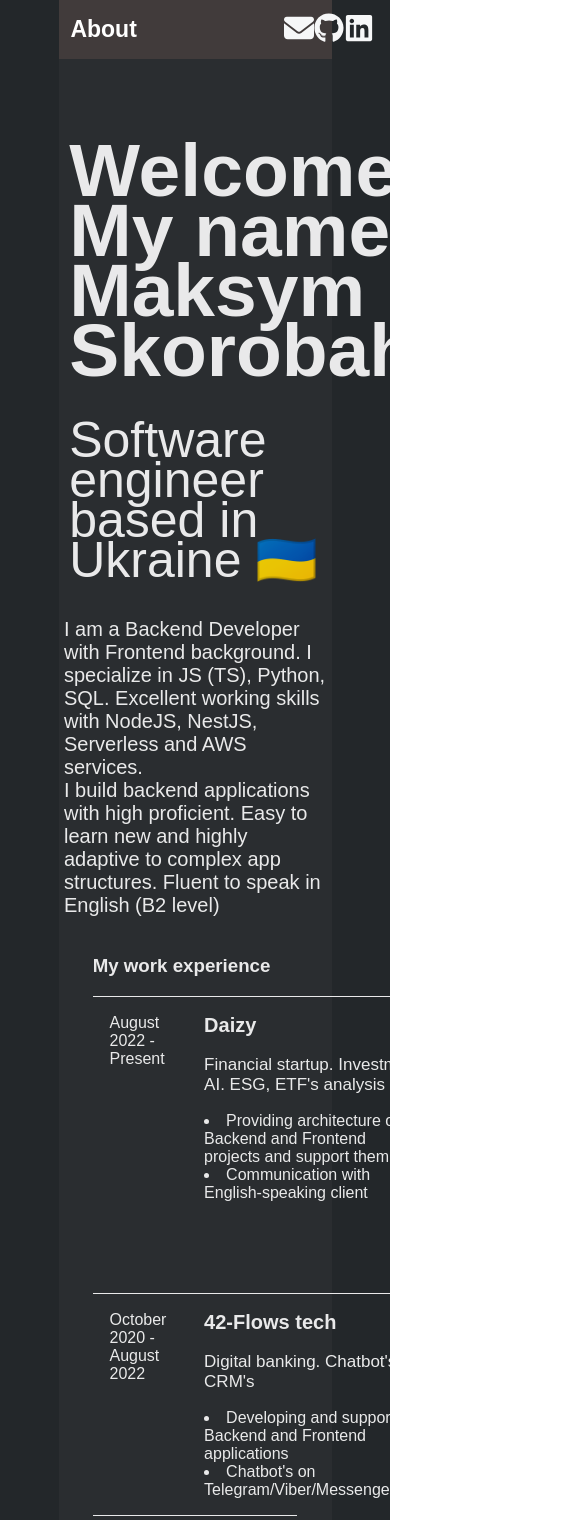
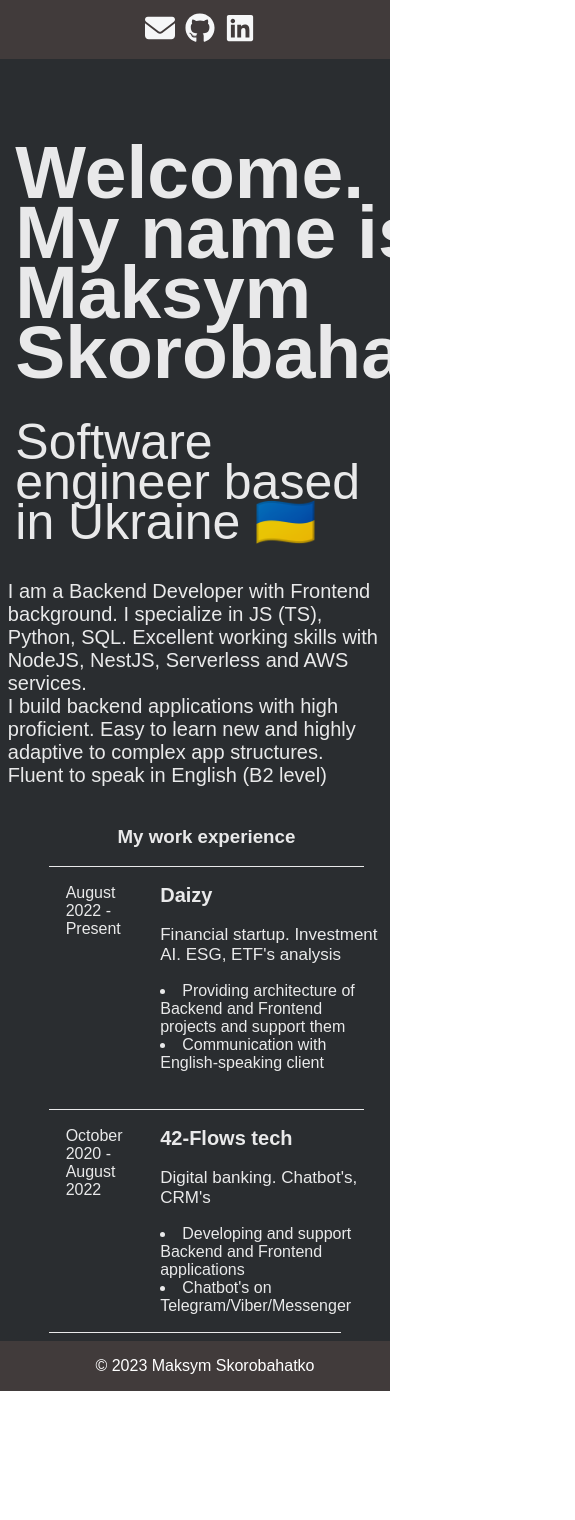
Before and after one commit to skorobahatko/portfolio, a React (Create React App) app: page / in a window 390 px wide. Shown: the top 1520 px of the page, 575 px wide, since content can reach past the window. After the commit the page ends 1391 px from the top, so only its background shows below. Built offline with nearby package versions, Linux system fonts and the light colour scheme; a web font is replaced by a local one.

Commit message:
refactored styles for be responsive

```diff
--- a/src/components/body/styles.scss
+++ b/src/components/body/styles.scss
@@ -1,3 +1,5 @@
+@import '../../index.scss';
+
 .main-container {
   width: 100%;
   display: flex;
@@ -10,7 +12,19 @@
 
 .center-container {
   background-color: #2b2e31;
-  width: 70%;
   min-height: 87vh;
   opacity: 0.9;
+
+  @include for-phone-only {
+    width: 100%;
+  }
+  @include for-tablet-landscape-up {
+    width: 100%;
+  }
+  @include for-tablet-portrait-up {
+    width: 100%;
+  }
+  @include for-desktop-up {
+    width: 70%;
+  }
 }
--- a/src/components/footer/styles.scss
+++ b/src/components/footer/styles.scss
@@ -1,5 +1,6 @@
+@import '../../index.scss';
+
 .footer-container {
-  width: 70%;
   height: 6vh;
   display: flex;
   justify-content: flex-start;
@@ -14,4 +15,18 @@
     font-size: 16;
     color: white;
   }
+
+  @include for-phone-only {
+    width: 100%;
+    justify-content: center;
+  }
+  @include for-tablet-landscape-up {
+    width: 100%;
+  }
+  @include for-tablet-portrait-up {
+    width: 100%;
+  }
+  @include for-desktop-up {
+    width: 70%;
+  }
 }
--- a/src/components/header/styles.scss
+++ b/src/components/header/styles.scss
@@ -1,12 +1,12 @@
+@import '../../index.scss';
+
 .header-container {
   display: flex;
-  width: 70%;
   height: 7vh;
   align-items: center;
   justify-content: space-between;
 
   background-color: #413b3b;
-
   .left-header-container {
     display: flex;
     margin-left: 4%;
@@ -36,12 +36,19 @@
         text-decoration: none;
       }
     }
+    @include for-phone-only {
+      display: none;
+    }
   }
   .right-header-container {
     display: flex;
     margin-right: 20px;
-    width: 10%;
     justify-content: space-between;
+
+    span:nth-child(n) {
+      margin-left: 10px;
+    }
+
     span {
       :hover {
         fill: rgb(108, 106, 106);
@@ -52,5 +59,25 @@
         height: 30px;
       }
     }
+    @include for-phone-only {
+      margin-right: 0;
+      span:nth-child(n) {
+        margin-left: 10px;
+      }
+    }
+  }
+
+  @include for-phone-only {
+    width: 100%;
+    justify-content: center;
+  }
+  @include for-tablet-landscape-up {
+    width: 100%;
+  }
+  @include for-tablet-portrait-up {
+    width: 100%;
+  }
+  @include for-desktop-up {
+    width: 70%;
   }
 }
--- a/src/index.scss
+++ b/src/index.scss
@@ -14,3 +14,19 @@ body {
 code {
   font-family: 'Agdasima', sans-serif;
 }
+
+@mixin for-phone-only {
+  @media (max-width: 599px) { @content; }
+}
+@mixin for-tablet-portrait-up {
+  @media (min-width: 600px) { @content; }
+}
+@mixin for-tablet-landscape-up {
+  @media (min-width: 900px) { @content; }
+}
+@mixin for-desktop-up {
+  @media (min-width: 1200px) { @content; }
+}
+@mixin for-big-desktop-up {
+  @media (min-width: 1800px) { @content; }
+}
--- a/src/pages/about/styles.scss
+++ b/src/pages/about/styles.scss
@@ -10,7 +10,6 @@
     width: 96%;
     display: flex;
     flex-wrap: wrap;
-
     .name-title {
       font-size: 75px;
       color: white;
@@ -42,6 +41,7 @@
     justify-content: center;
 
     .header-work-experience {
+      text-align: center;
       h3 {
         color: white;
       }
```
